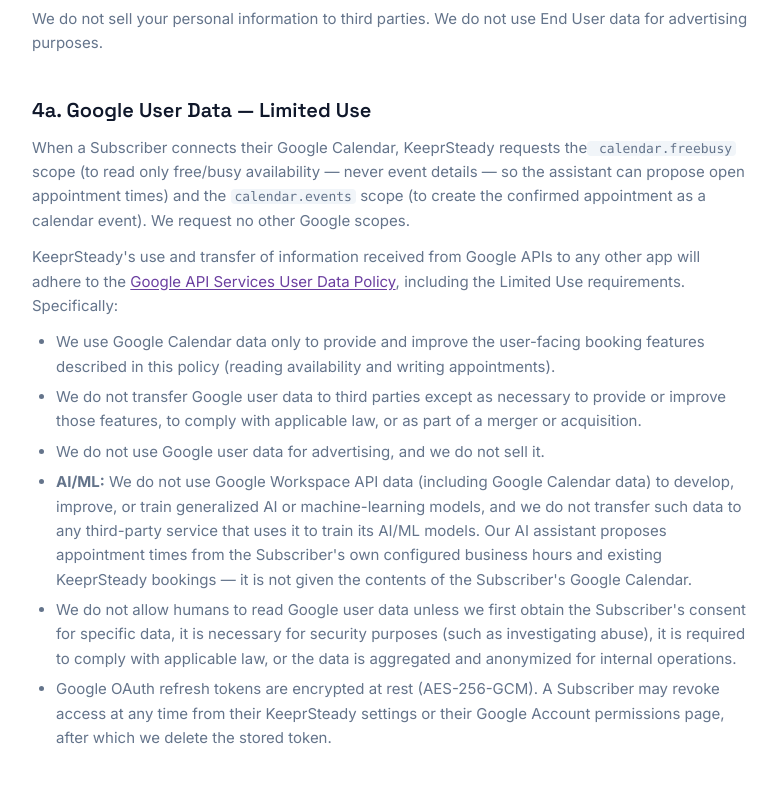
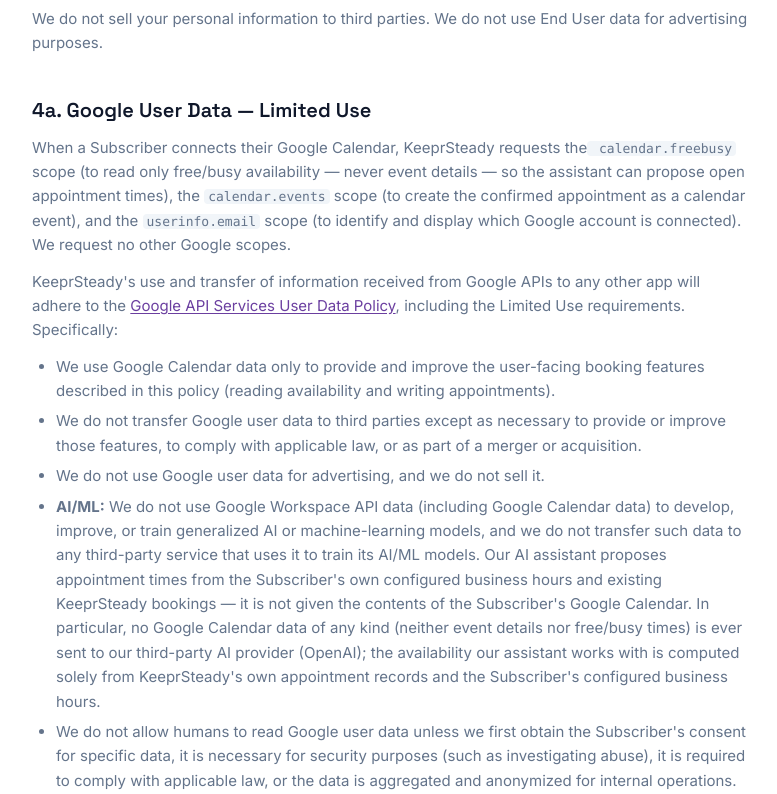
Before and after one commit to malhotra-vikas/bookingblues, a Next.js app in the folder apps/web/: page /privacy in a window 1280 px wide. Shown: the part 1720-2514 px from the top of the page, without its empty margins (248-1025 px from the left). Built offline with nearby package versions, Linux system fonts and the light colour scheme.

Commit message:
Clarification of the privacy policy for the Google Verification

```diff
--- a/apps/web/app/(marketing)/privacy/page.tsx
+++ b/apps/web/app/(marketing)/privacy/page.tsx
@@ -111,9 +111,10 @@ export default function PrivacyPage(): JSX.Element {
         <p>
           When a Subscriber connects their Google Calendar, {BRAND.name} requests the
           <code> calendar.freebusy</code> scope (to read only free/busy availability — never event
-          details — so the assistant can propose open appointment times) and the{' '}
+          details — so the assistant can propose open appointment times), the{' '}
           <code>calendar.events</code> scope (to create the confirmed appointment as a calendar
-          event). We request no other Google scopes.
+          event), and the <code>userinfo.email</code> scope (to identify and display which Google
+          account is connected). We request no other Google scopes.
         </p>
         <p>
           {BRAND.name}&apos;s use and transfer of information received from Google APIs to any other
@@ -144,7 +145,11 @@ export default function PrivacyPage(): JSX.Element {
             and we do not transfer such data to any third-party service that uses it to train its
             AI/ML models. Our AI assistant proposes appointment times from the Subscriber&apos;s own
             configured business hours and existing {BRAND.name} bookings — it is not given the
-            contents of the Subscriber&apos;s Google Calendar.
+            contents of the Subscriber&apos;s Google Calendar. In particular, no Google Calendar
+            data of any kind (neither event details nor free/busy times) is ever sent to our
+            third-party AI provider (OpenAI); the availability our assistant works with is computed
+            solely from {BRAND.name}&apos;s own appointment records and the Subscriber&apos;s
+            configured business hours.
           </li>
           <li>
             We do not allow humans to read Google user data unless we first obtain the Subscriber&apos;s
@@ -183,6 +188,15 @@ export default function PrivacyPage(): JSX.Element {
           <li>
             <strong>Google</strong> (google.com) — Calendar integration via OAuth. Holds calendar
             access tokens.
+          </li>
+          <li>
+            <strong>OpenAI</strong> (openai.com) — Powers the AI assistant that conducts the SMS
+            scheduling conversation, via the OpenAI API. Receives the End User&apos;s SMS message
+            content and the Subscriber&apos;s business configuration (business name, trade,
+            timezone, business hours) in order to generate replies and propose appointment times.
+            {' '}<strong>OpenAI never receives any Google Calendar or other Google user data.</strong>
+            {' '}Under OpenAI&apos;s API data usage policies, data submitted through the API is not
+            used to train or improve OpenAI&apos;s models.
           </li>
         </ul>
         <p>We do not share your data with any other third parties except as required by law.</p>
```
